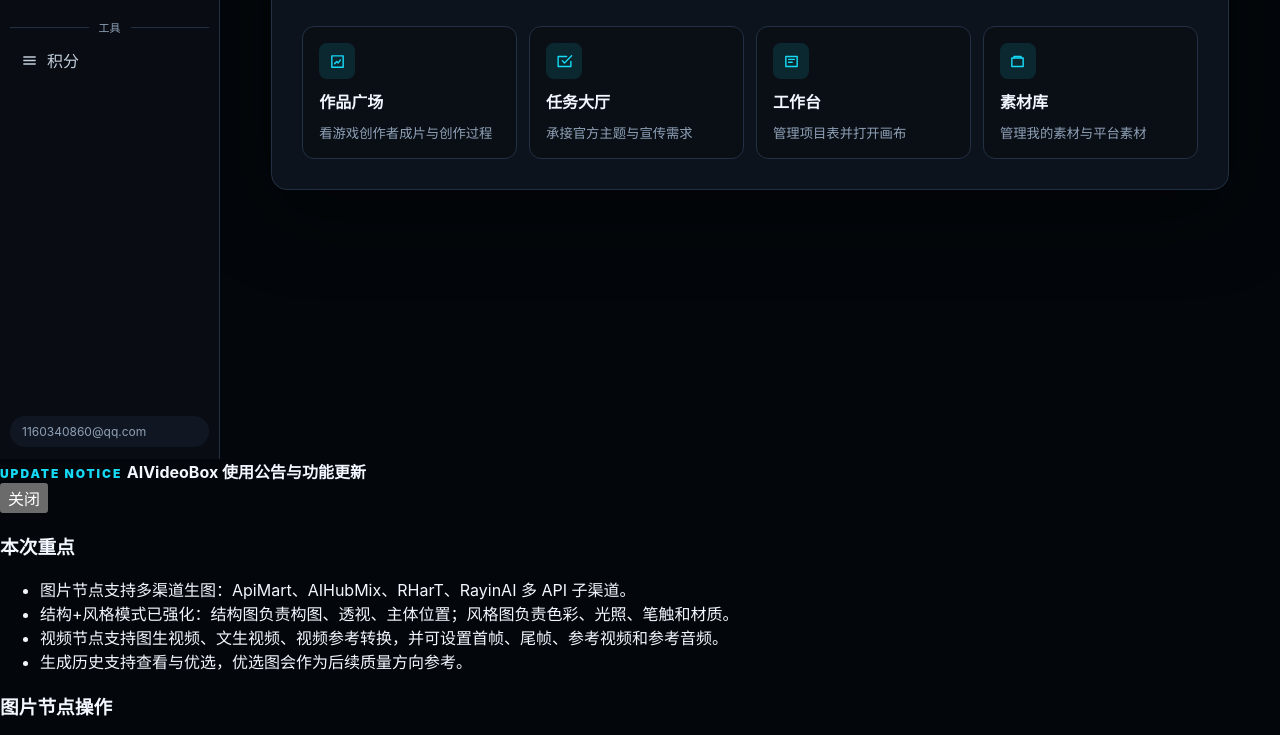
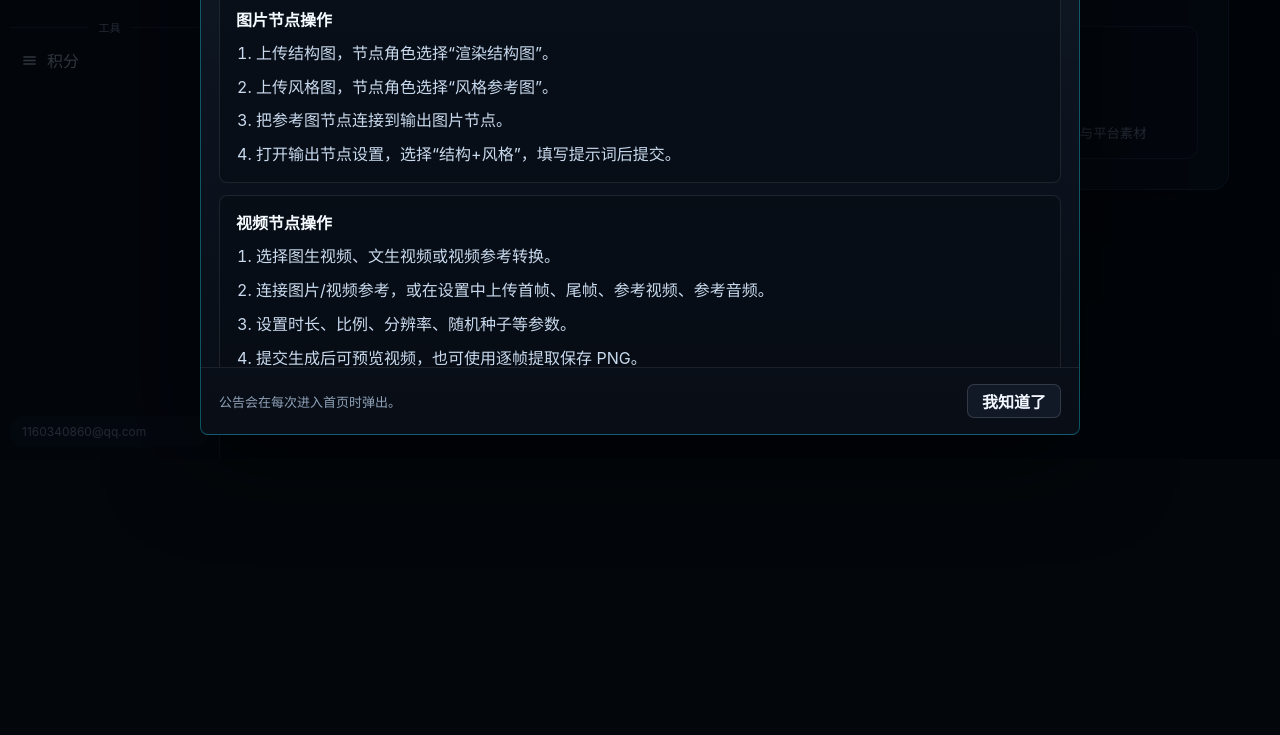
Before and after one commit to keieffort2-coder/-v3-, a website: page index.html in a window 1280 px wide. Shown: the part 341-1076 px from the top of the page. After the commit the page ends 800 px from the top, so only its background shows below. Drawn offline with Linux system fonts and the light colour scheme.

Commit message:
Update styles.css

```diff
--- a/styles.css
+++ b/styles.css
@@ -2377,6 +2377,120 @@ svg {
   border-bottom: 0;
 }
 
+.home-announcement-modal {
+  position: fixed;
+  inset: 0;
+  z-index: 920;
+  display: none;
+  place-items: center;
+  background: rgba(1, 5, 10, 0.76);
+  padding: 24px;
+}
+
+.home-announcement-modal.show {
+  display: grid;
+}
+
+.home-announcement-panel {
+  display: grid;
+  grid-template-rows: auto minmax(0, 1fr) auto;
+  width: min(880px, calc(100vw - 48px));
+  max-height: min(820px, calc(100vh - 48px));
+  overflow: hidden;
+  border: 1px solid rgba(22, 217, 245, 0.34);
+  border-radius: 8px;
+  background:
+    linear-gradient(180deg, rgba(17, 28, 42, 0.96), rgba(8, 13, 21, 0.98)),
+    #0b111a;
+  box-shadow: 0 24px 90px rgba(0, 0, 0, 0.58);
+}
+
+.home-announcement-panel header,
+.home-announcement-panel footer {
+  display: flex;
+  align-items: center;
+  justify-content: space-between;
+  gap: 14px;
+  padding: 16px 18px;
+  border-bottom: 1px solid rgba(255, 255, 255, 0.08);
+}
+
+.home-announcement-panel header strong {
+  display: block;
+  margin-top: 5px;
+  font-size: 21px;
+}
+
+.home-announcement-panel button {
+  min-height: 34px;
+  border: 1px solid rgba(255, 255, 255, 0.14);
+  border-radius: 7px;
+  background: #111927;
+  color: var(--text);
+  padding: 0 14px;
+  font-weight: 800;
+}
+
+.home-announcement-panel button:hover {
+  border-color: rgba(22, 217, 245, 0.5);
+  color: var(--cyan);
+}
+
+.home-announcement-body {
+  display: grid;
+  gap: 12px;
+  overflow: auto;
+  padding: 16px 18px;
+}
+
+.home-announcement-body section {
+  border: 1px solid rgba(255, 255, 255, 0.09);
+  border-radius: 8px;
+  background: rgba(7, 13, 22, 0.72);
+  padding: 14px 16px;
+}
+
+.home-announcement-body h3 {
+  margin: 0 0 10px;
+  color: #f6fbff;
+  font-size: 16px;
+}
+
+.home-announcement-body ul,
+.home-announcement-body ol {
+  display: grid;
+  gap: 8px;
+  margin: 0;
+  padding-left: 20px;
+  color: #c9daee;
+  line-height: 1.62;
+}
+
+.home-announcement-body p {
+  margin: 0;
+  color: #c9daee;
+  line-height: 1.7;
+}
+
+.announcement-warning {
+  border-color: rgba(245, 184, 50, 0.22) !important;
+  background: rgba(245, 184, 50, 0.08) !important;
+}
+
+.announcement-warning h3 {
+  color: #ffd88a;
+}
+
+.home-announcement-panel footer {
+  border-top: 1px solid rgba(255, 255, 255, 0.08);
+  border-bottom: 0;
+}
+
+.home-announcement-panel footer span {
+  color: var(--muted);
+  font-size: 13px;
+}
+
 .folder-mini-icon,
 .folder-large-icon {
   position: relative;
```
